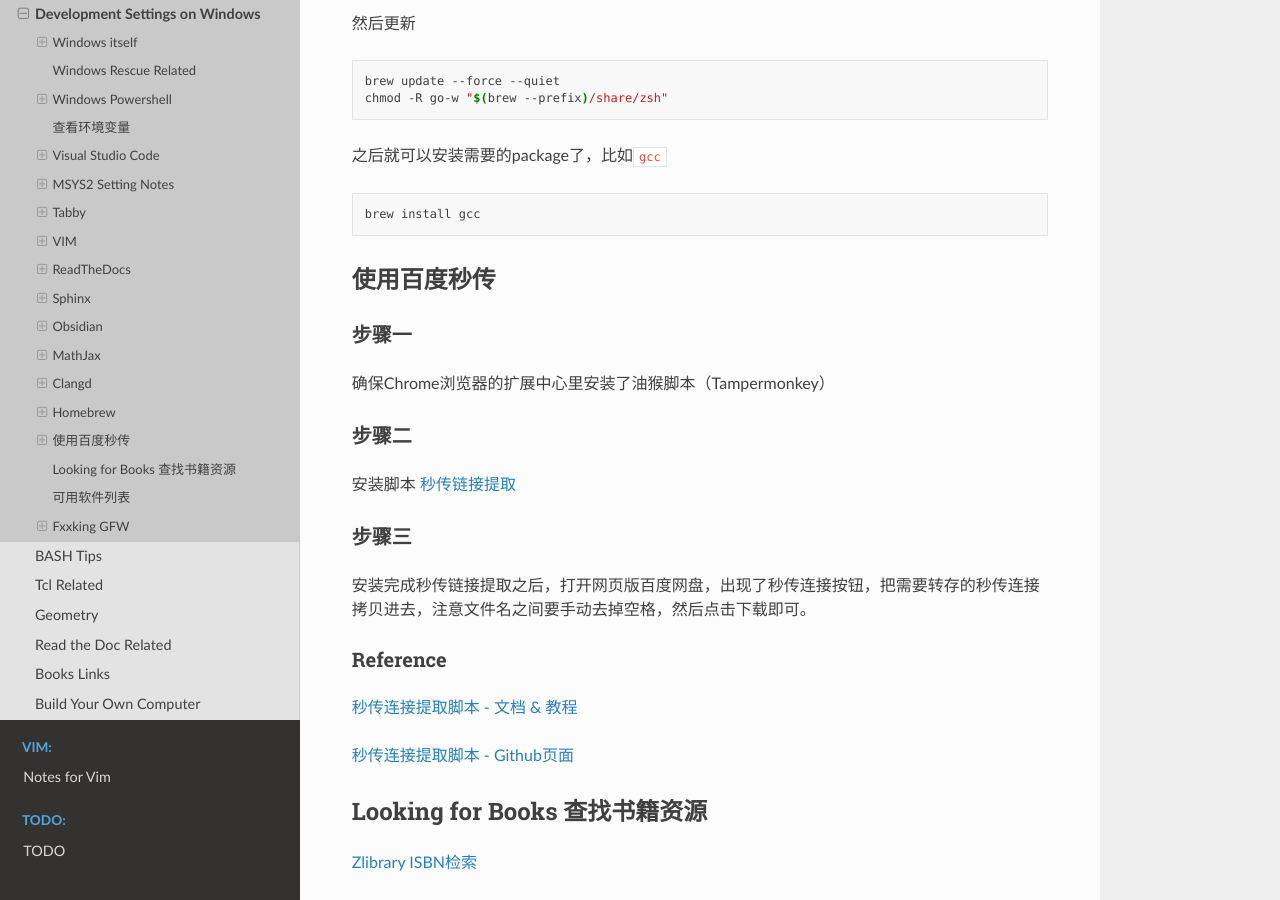
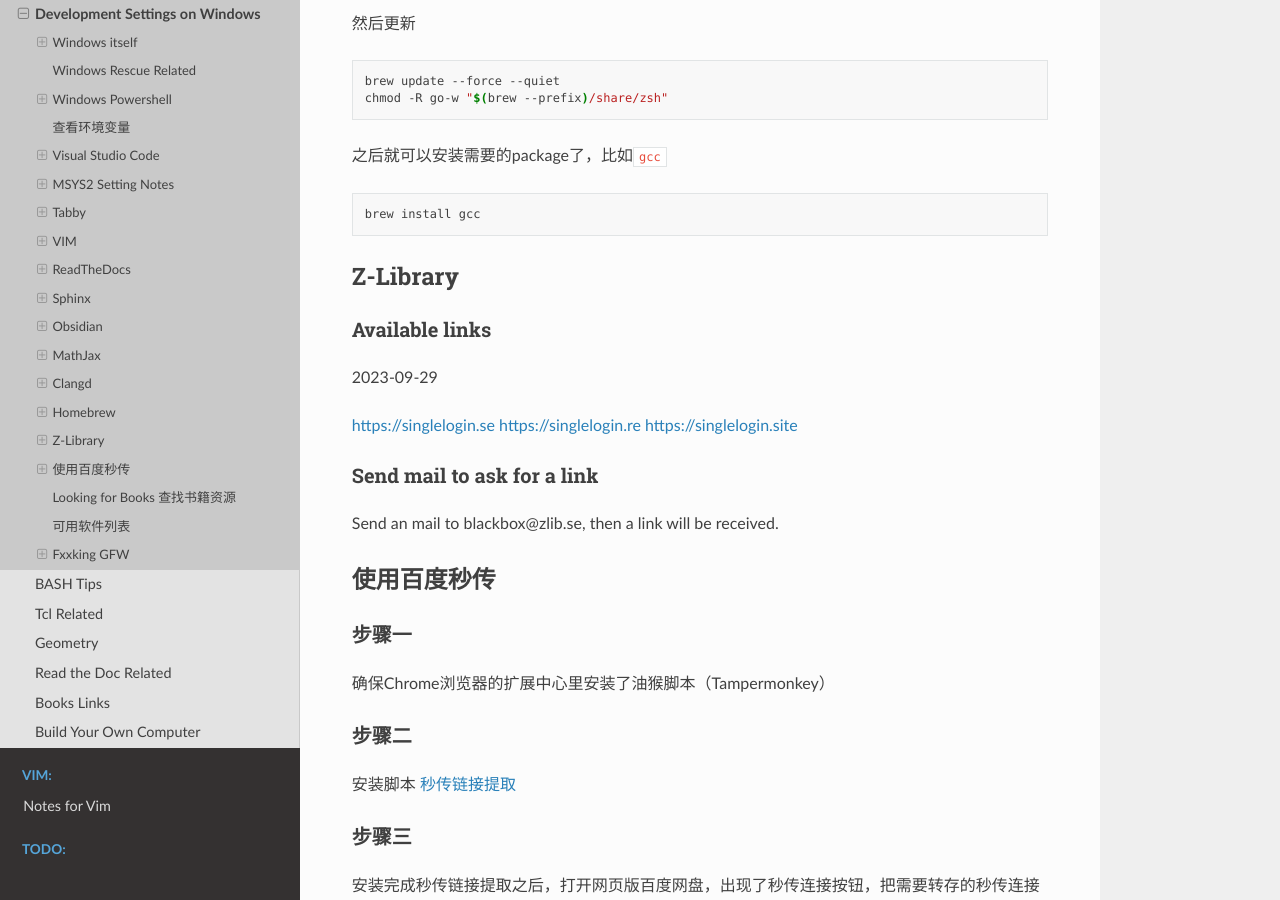
Before and after one commit to Pyrad/pyradnotes, a Sphinx documentation site: the page built from source/Notes/WinDevEnvSetup.md, in a window 1280 px wide and 900 px high, scrolled down 32267 px. Built offline with Sphinx 7.4.7 and the Read the Docs theme 2.0.0, drawn with Linux system fonts in a browser that asks for light colours.

Commit message:
Note Z-lib links available

```diff
--- a/source/Notes/WinDevEnvSetup.md
+++ b/source/Notes/WinDevEnvSetup.md
@@ -1725,6 +1725,23 @@ brew install gcc
 
 
 
+## Z-Library
+
+### Available links
+
+2023-09-29
+
+[https://singlelogin.se](https://singlelogin.se)
+[https://singlelogin.re](https://singlelogin.re)
+[https://singlelogin.site](https://singlelogin.site)
+
+### Send mail to ask for a link
+
+Send an mail to blackbox@zlib.se, then a link will be received.
+
+
+
+
 ## 使用百度秒传
 
 ### 步骤一
```
